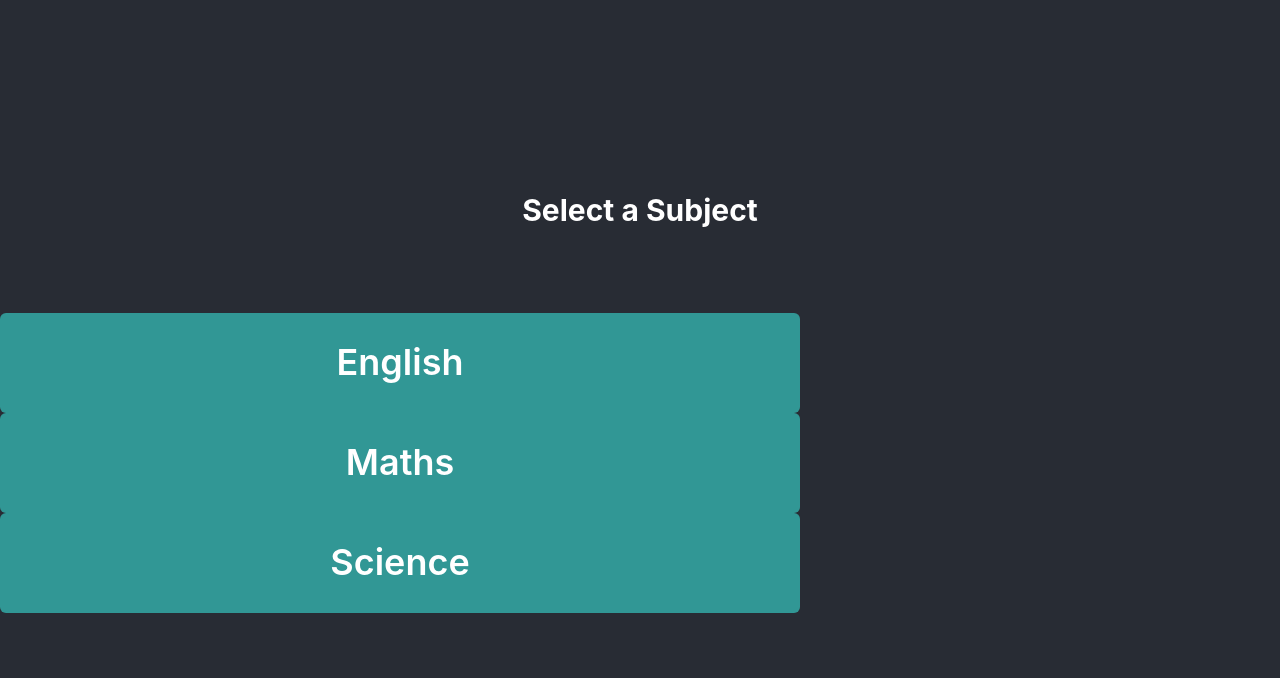
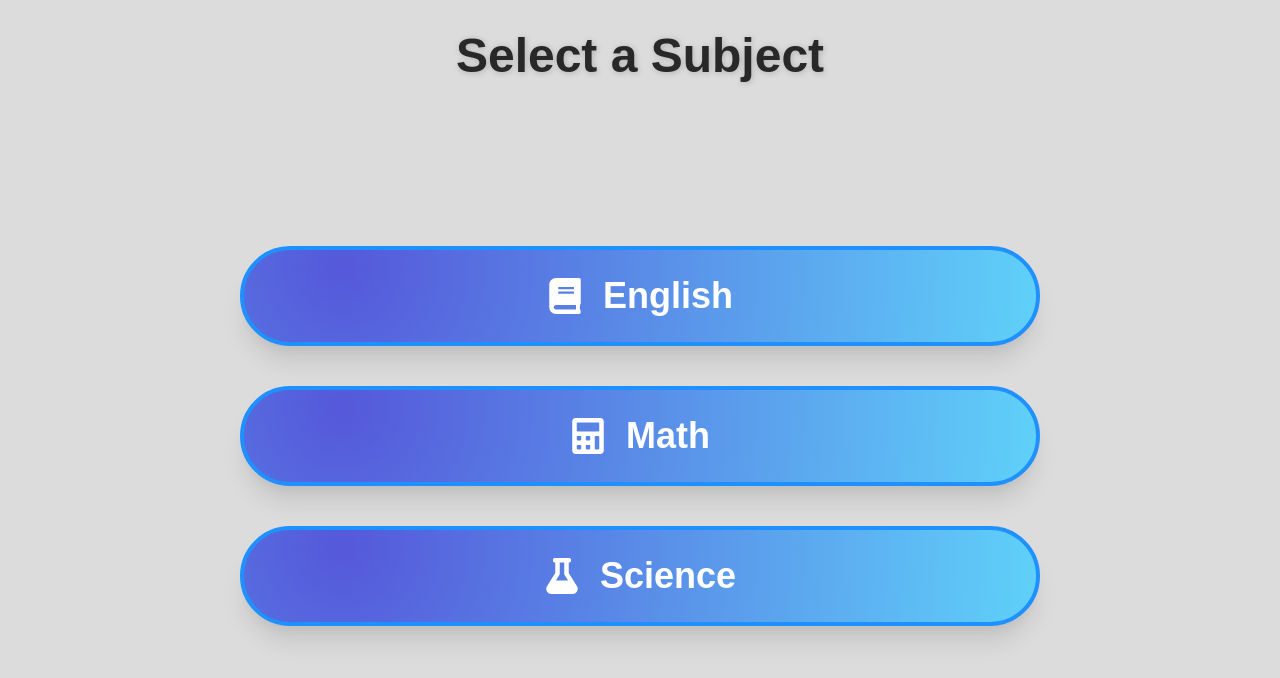
Before and after one commit to ajsadsad/Flash-Learn, a React (Create React App) app in the folder flash-learn/: page /subject in a window 1280 px wide. Shown: the top 678 px of the page. Built offline with nearby package versions, Linux system fonts and the light colour scheme.

Commit message:
UI updates for homepage, subject page

```diff
--- a/flash-learn/src/components/EnglishPage/EnglishDetailPage.js
+++ b/flash-learn/src/components/EnglishPage/EnglishDetailPage.js
@@ -135,15 +135,15 @@ function EnglishDetailPage() {
             {/* Bottom Navigation */}
             <GridItem area={'footer'} alignSelf="end" justifySelf="stretch">
                 <Grid templateColumns="repeat(3, 1fr)" gap={6} textAlign="center">
-                    {/* English Button with Green Border */}
+                    {/* English Button*/}
                     <Box display="flex" alignItems="center" justifyContent="center">
-                        <Button w="95%" bg="#505050" borderRadius="50px" color="white" _hover={{ bg: "#505050" }}>
+                        <Button as={Link} to="/english/details" w="95%" bg="#505050" borderRadius="50px" color="white" _hover={{ bg: "#505050" }}>
                             English
                         </Button>
                     </Box>
                     {/* Math Button */}
                     <Box display="flex" alignItems="center" justifyContent="center">
-                        <Button w="95%" bg="white" borderRadius="50px" color="black" _hover={{ bg: "#505050" }}>
+                        <Button as={Link} to="/math/details" w="95%" bg="white" borderRadius="50px" color="black" _hover={{ bg: "#505050" }}>
                             Math
                         </Button>
                     </Box>
--- a/flash-learn/src/components/SubjectPage/SubjectPage.js
+++ b/flash-learn/src/components/SubjectPage/SubjectPage.js
@@ -1,38 +1,106 @@
-import { Button, Text } from "@chakra-ui/react"
-import { NavLink } from 'react-router-dom'
-import React from 'react'
+import { Button, Text, VStack, Grid, GridItem, Box, Icon } from "@chakra-ui/react";
+import { Link } from 'react-router-dom';
+import React from 'react';
+import { FaBook, FaCalculator, FaFlask } from "react-icons/fa";
 
 function SubjectPage() {
-    return(
-        <div style={{
-            display: "flex",
-            flexDirection: "column",
-            alignItems: "center",
-            justifyContent: "center",
-            height: "100vh",
-            gap: "60px"
-        }}>
-            <Text fontSize="3xl" mb="20px" fontWeight="bold">
-                Select a Subject
-            </Text>
-            <div>
-                <NavLink to="/English">
-                    <Button colorScheme="teal" size="6xl" fontSize="4xl" w="800px" h="100px">
-                            English
-                    </Button>
-                </NavLink>
-                <NavLink to="/Math">
-                    <Button colorScheme="teal" size="6xl" fontSize="4xl" w="800px" h="100px">
-                            Maths
-                    </Button>
-                </NavLink>
-                <NavLink to="/Science">
-                    <Button colorScheme="teal" size="6xl" fontSize="4xl" w="800px" h="100px">
-                            Science
-                    </Button>
-                </NavLink>
-            </div>
-        </div>
+    return (
+        <Grid
+            templateAreas={`"header"
+                            "subjects"
+                            "footer"`}
+            gridTemplateRows={'auto 1fr auto'}
+            gridTemplateColumns={'1fr'}
+            minH="100vh"
+            gap="6"
+            padding="20px"
+            bg="#DCDCDC"
+            color="blackAlpha.800"
+            fontFamily="'Baloo Bhai 2', sans-serif"
+            fontWeight="bold"
+        >
+            {/* Header */}
+            <GridItem area={'header'} textAlign="center">
+                <Text
+                    fontSize="5xl"
+                    fontWeight="bold"
+                    color="#282828"
+                    textShadow="1px 1px 6px rgba(0,0,0,0.2)"
+                >
+                    Select a Subject
+                </Text>
+            </GridItem>
+
+            {/* Subject Selection Section */}
+            <GridItem
+                area={'subjects'}
+                display="flex"
+                flexDirection="column"
+                justifyContent="center"
+                alignItems="center"
+                minH="60vh"
+            >
+                <VStack spacing="10" w="100%" alignItems="center">
+                        <Button
+                            as={Link} to="/english/details"
+                            bgGradient="radial-gradient(circle at 12.3% 19.3%, rgb(85, 88, 218) 0%, rgb(95, 209, 249) 100.2%);"
+                            p="20px"
+                            borderRadius="50px"
+                            w="800px"
+                            h="100px"
+                            border="4px solid #1e90ff"
+                            color="white"
+                            boxShadow="xl"
+                            _hover={{ transform: 'scale(1.1)', boxShadow: '2xl' }}
+                            transition="0.3s"
+                        >
+                            <Box display="flex" alignItems="center">
+                                <Icon as={FaBook} boxSize={9} mr="20px" />
+                                <Text fontSize="4xl">English</Text>
+                            </Box>
+                        </Button>
+
+                        <Button
+                             as= {Link} to= "/math/details"
+                            bgGradient="radial-gradient(circle at 12.3% 19.3%, rgb(85, 88, 218) 0%, rgb(95, 209, 249) 100.2%);"
+                            p="20px"
+                            borderRadius="50px"
+                            w="800px"
+                            h="100px"
+                            border="4px solid #1e90ff"
+                            color="white"
+                            boxShadow="xl"
+                            _hover={{ transform: 'scale(1.1)', boxShadow: '2xl' }}
+                            transition="0.3s"
+                        >
+                            <Box display="flex" alignItems="center">
+                                <Icon as={FaCalculator} boxSize={9} mr="20px" />
+                                <Text fontSize="4xl">Math</Text>
+                            </Box>
+                        </Button>
+
+
+                        <Button
+                            as= {Link} to= "/Science"
+                            bgGradient="radial-gradient(circle at 12.3% 19.3%, rgb(85, 88, 218) 0%, rgb(95, 209, 249) 100.2%);"
+                            p="20px"
+                            borderRadius="50px"
+                            w="800px"
+                            h="100px"
+                            border="4px solid #1e90ff"
+                            color="white"
+                            boxShadow="xl"
+                            _hover={{ transform: 'scale(1.1)', boxShadow: '2xl' }}
+                            transition="0.3s"
+                        >
+                            <Box display="flex" alignItems="center">
+                                <Icon as={FaFlask} boxSize={9} mr="20px" />
+                                <Text fontSize="4xl">Science</Text>
+                            </Box>
+                        </Button>
+                </VStack>
+            </GridItem>
+        </Grid>
     );
 }
 
```
Also changed, not shown: flash-learn/src/components/HomePage/HomePage.js (+95 -30 lines).
